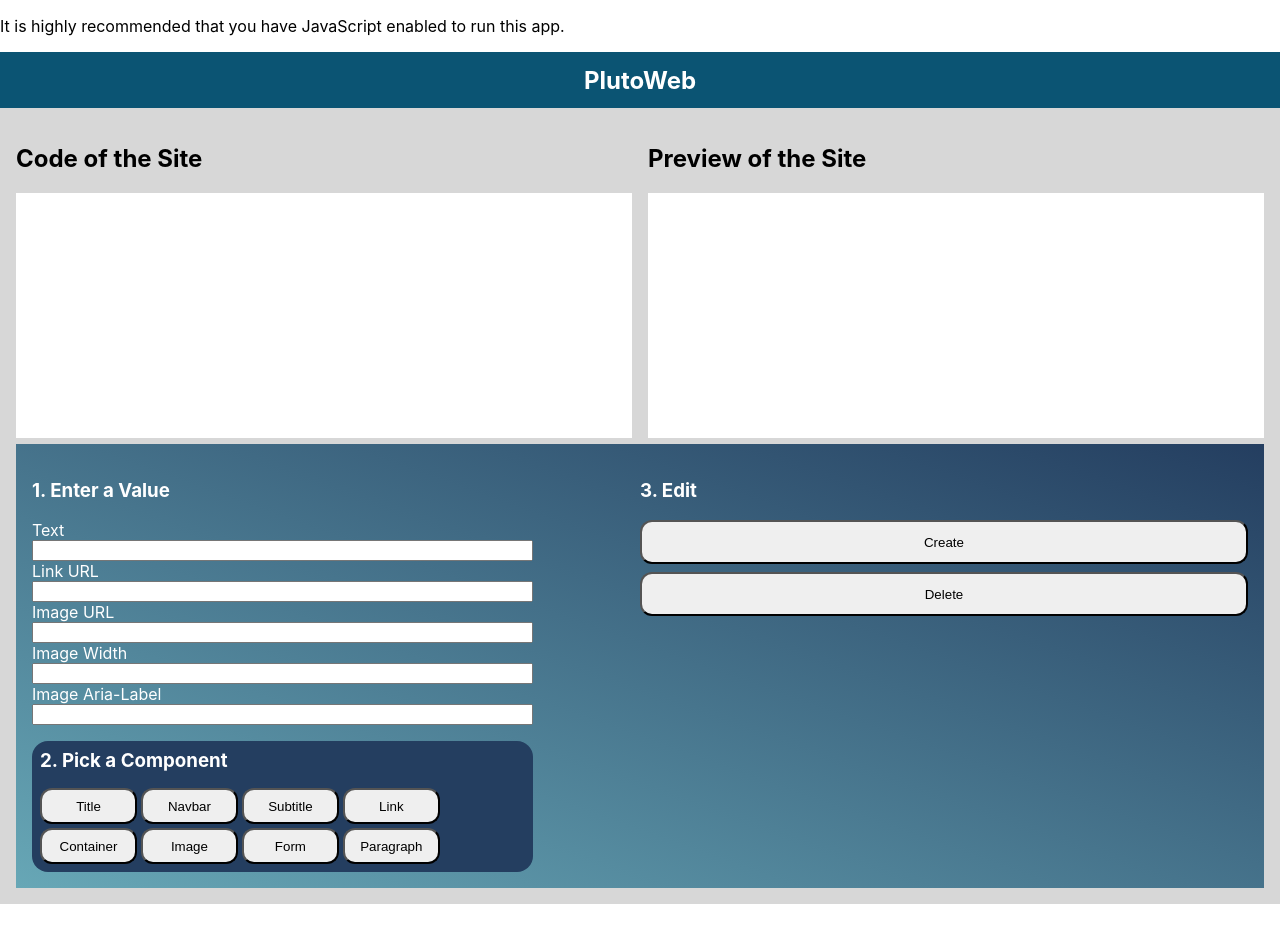
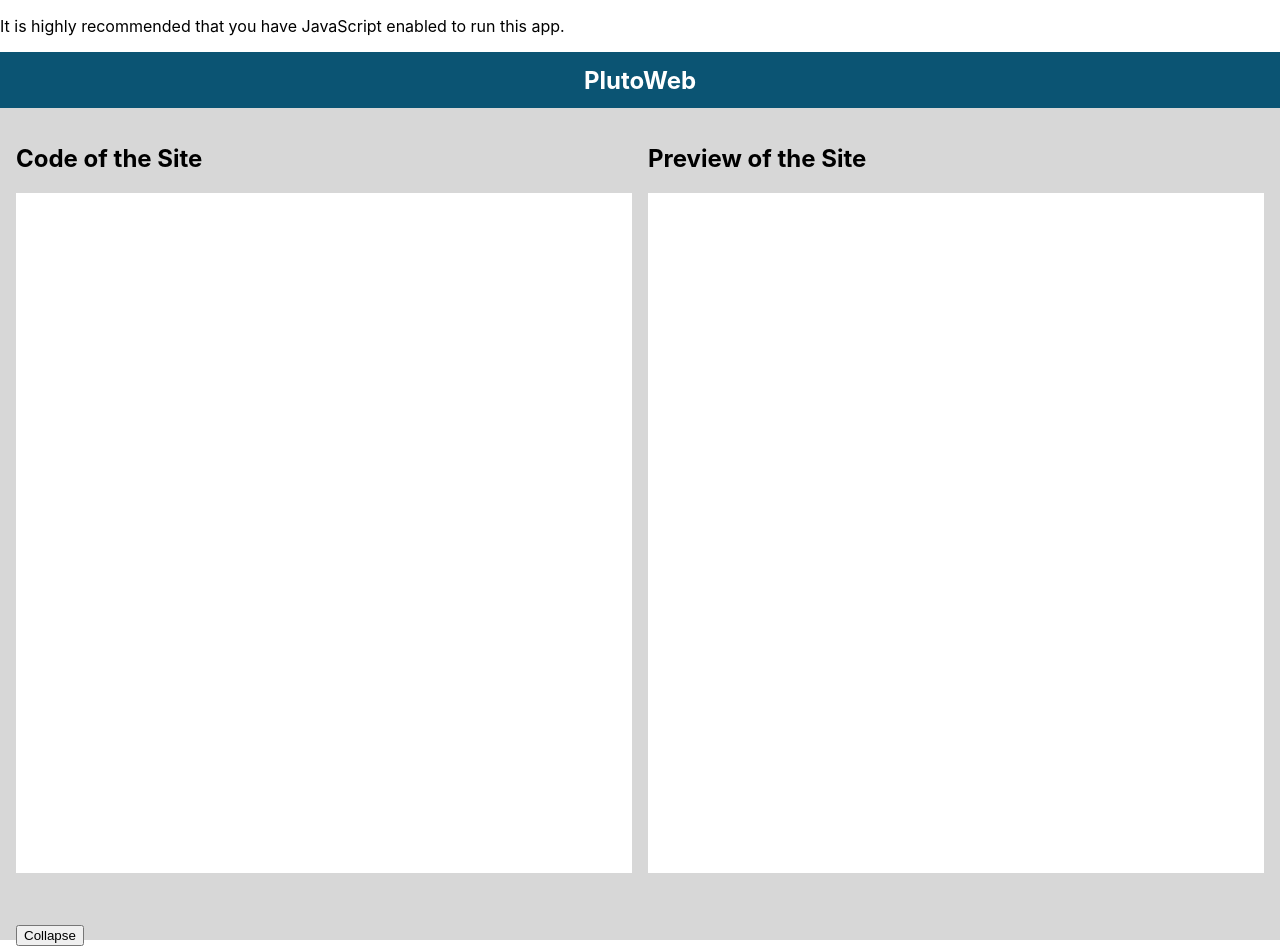
Before and after one commit to macapedi/pluto-web, a JavaScript app: page /dashboard in a window 1280 px wide. Before the commit the page ends 904 px from the top, so only its background shows below. Built offline with nearby package versions, Linux system fonts and the light colour scheme; the HTML template or start-up script is replaced by a standard one.

Commit message:
added more styling and collapse button

```diff
--- a/src/App.scss
+++ b/src/App.scss
@@ -1,6 +1,6 @@
-// .App {
-//   text-align: center;
-// }
+.App {
+    height: 100vh;
+}
 
 // .App-logo {
 //   height: 40vmin;
--- a/src/pages/DashboardPage/DashboardPage.js
+++ b/src/pages/DashboardPage/DashboardPage.js
@@ -18,6 +18,15 @@
 function DashboardPage() {
   // pluto.container('test','horizontal', 'center', 'blue');
   // pluto.h1('test h1', 'test', 'testh1', 'black');
+
+  const collapseHandler = (e) => {
+    e.preventDefault();
+    const content = document.querySelector('.input');
+    const displaysContainer = document.querySelector('.main');
+
+    content.classList.toggle('display_flex');
+    displaysContainer.classList.toggle('display_height');
+  }
   return (
     <main>
       <div className="dashboard">
@@ -36,10 +45,10 @@
         </div>
 
       </section>
+      <button type="button" className="collapsible" onClick={(e) => {collapseHandler(e)}}>Collapse</button>
 
       <section className='input'>
         <div className='input__main'>
-
 
 
           <form className='input-form'>
--- a/src/pages/DashboardPage/DashboardPage.scss
+++ b/src/pages/DashboardPage/DashboardPage.scss
@@ -1,3 +1,6 @@
+main{
+    height: 100%;
+}
 .dashboard{
     height: 100%;
     background-color: #d7d7d7;
@@ -11,7 +14,7 @@
 .main {
     display: flex;
     justify-content: space-evenly;
-    height: 20rem;
+    height: 100%;
     gap: 1rem;
 }
 
@@ -21,7 +24,7 @@
     &__code {
         overflow: scroll;
         background-color: white;
-        height: 90%;
+        height: 100%;
         width: 100%;
     }
 }
@@ -31,14 +34,14 @@
     height: 85%;
     &__html {
         background-color: white;
-        height: 90%;
+        height: 100%;
         width: 100%;
         overflow: scroll;
     }
 }
 
 .input{
-    display: flex;
+    display: none;
     justify-content: space-between;
     padding: 0.5rem;
     // background-color: #255370;
@@ -108,3 +111,11 @@
         }
     }
 }
+
+.display_flex{
+    display: flex;
+}
+
+.display_height{
+    height: 50%;
+}
```
